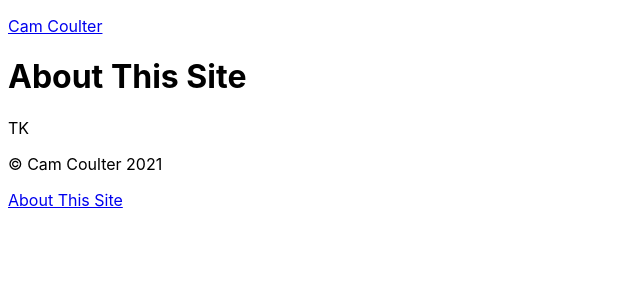
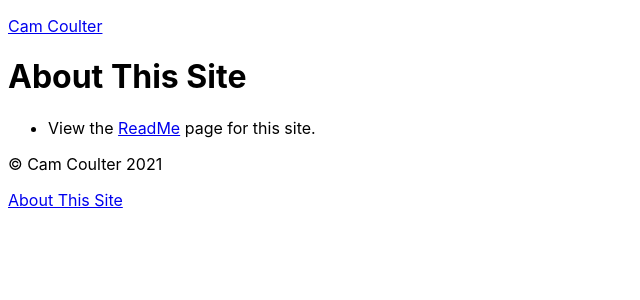
Before and after one commit to cncoulter/camcoulter.com, a Jekyll site: the page built from About-This-Site.md, in a window 1280 px wide. Shown: the top 300 px of the page, without its empty margins (0-640 px from the left). Built offline with Jekyll 4.4.1, drawn with Linux system fonts in a browser that asks for light colours.

Commit message:
Add ReadMe

```diff
--- a/About-This-Site.md
+++ b/About-This-Site.md
@@ -6,4 +6,4 @@ permalink: /About-This-Site/
 
 # About This Site
 
-TK
+* View the [ReadMe](/ReadMe/) page for this site.
```
Also changed, not shown: ReadMe.md (added), 3 other files.
